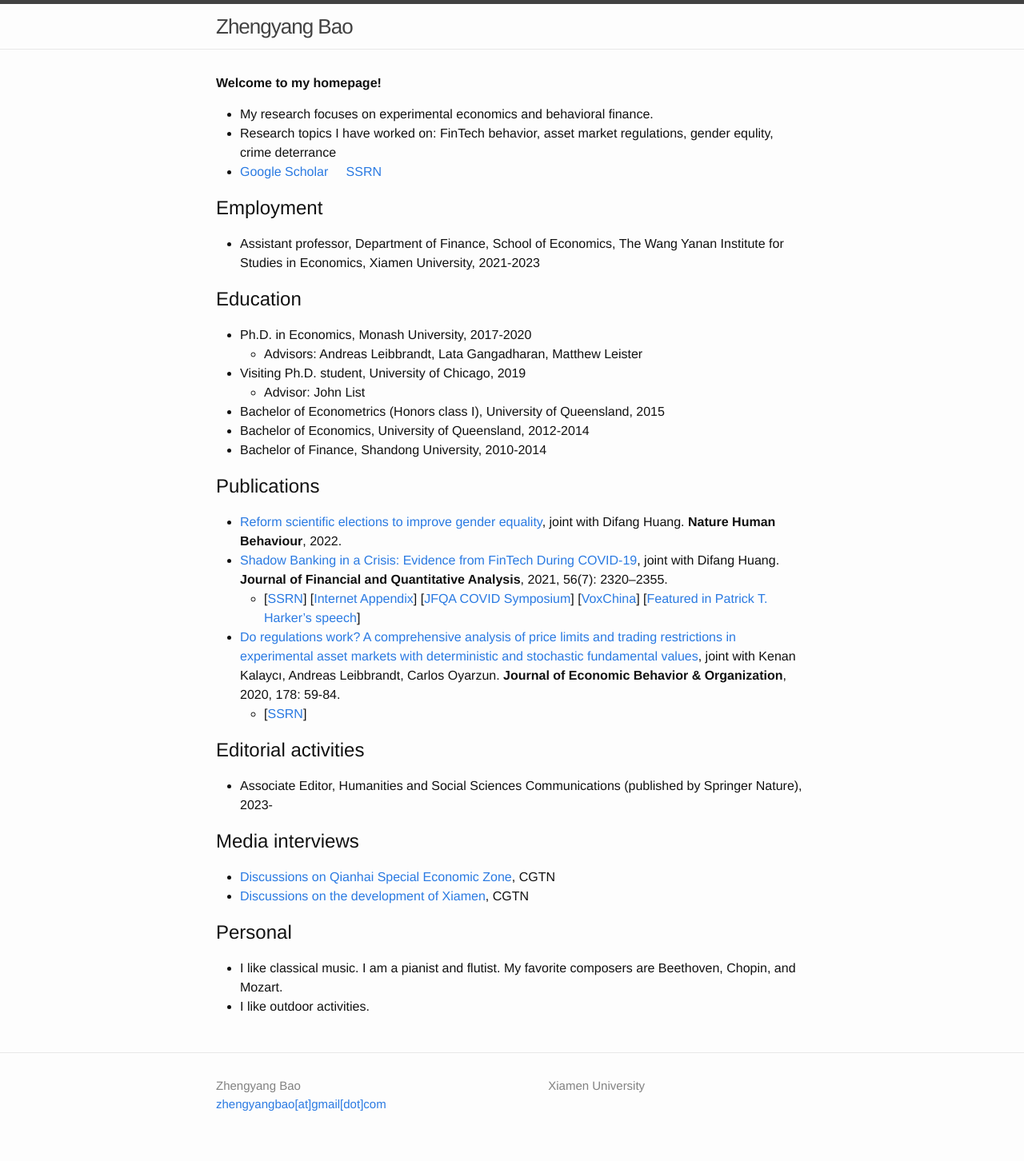
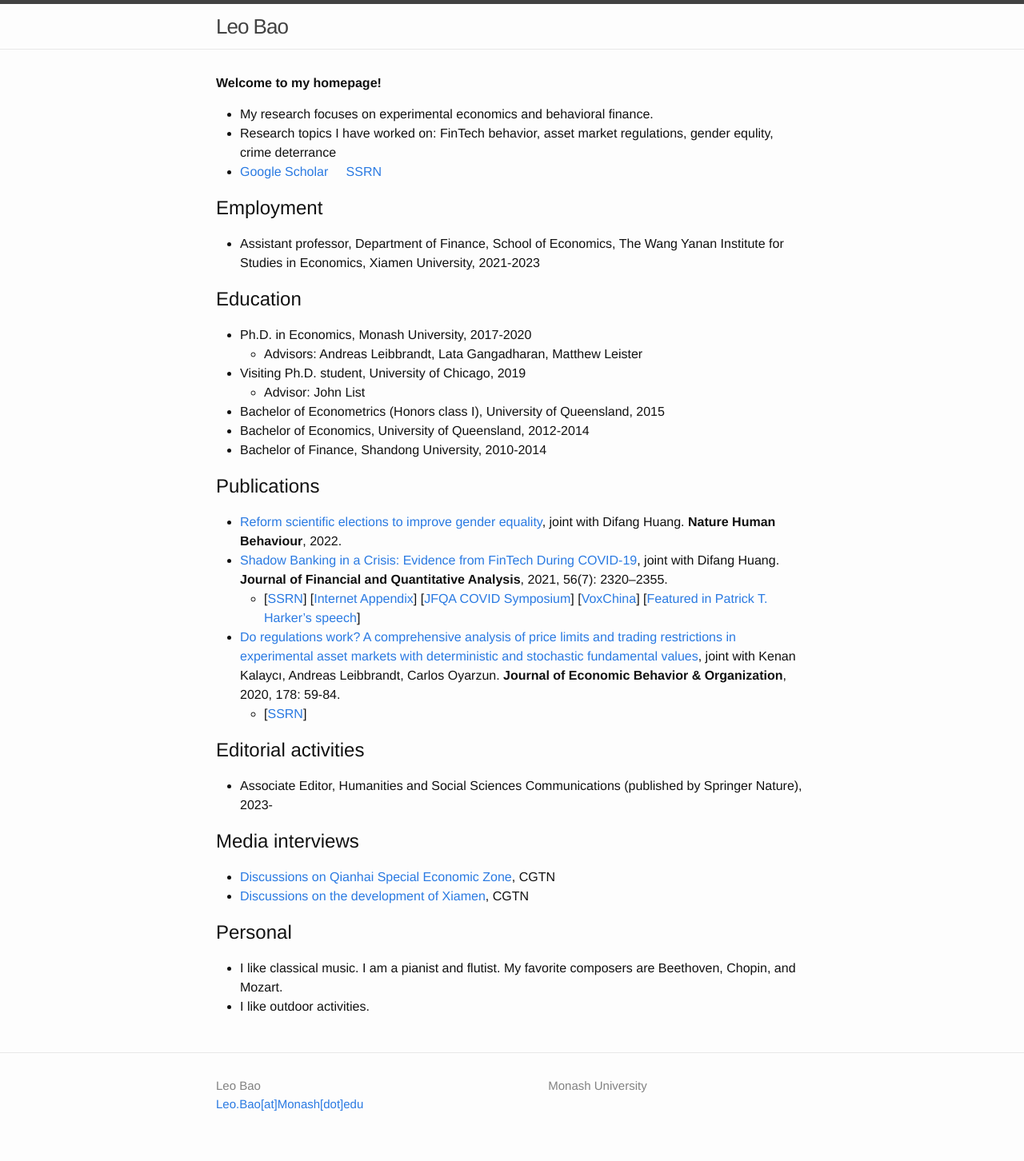
Before and after one commit to zhengyang-bao/zhengyang-bao.github.io, a Jekyll site: the page built from index.md, in a window 1280 px wide. Shown: the whole page at 80% size. Built offline with Jekyll 4.4.1, drawn with Linux system fonts in a browser that asks for light colours.

Commit message:
Update _config.yml

```diff
--- a/_config.yml
+++ b/_config.yml
@@ -6,10 +6,10 @@
 # 'jekyll serve'. If you change this file, please restart the server process.
 
 # Site settings
-title: Zhengyang Bao
-email: zhengyangbao[at]gmail[dot]com
+title: Leo Bao
+email: Leo.Bao[at]Monash[dot]edu
 description:
-      Xiamen University
+      Monash University
 
 
 baseurl: "" # the subpath of your site, e.g. /blog
```
